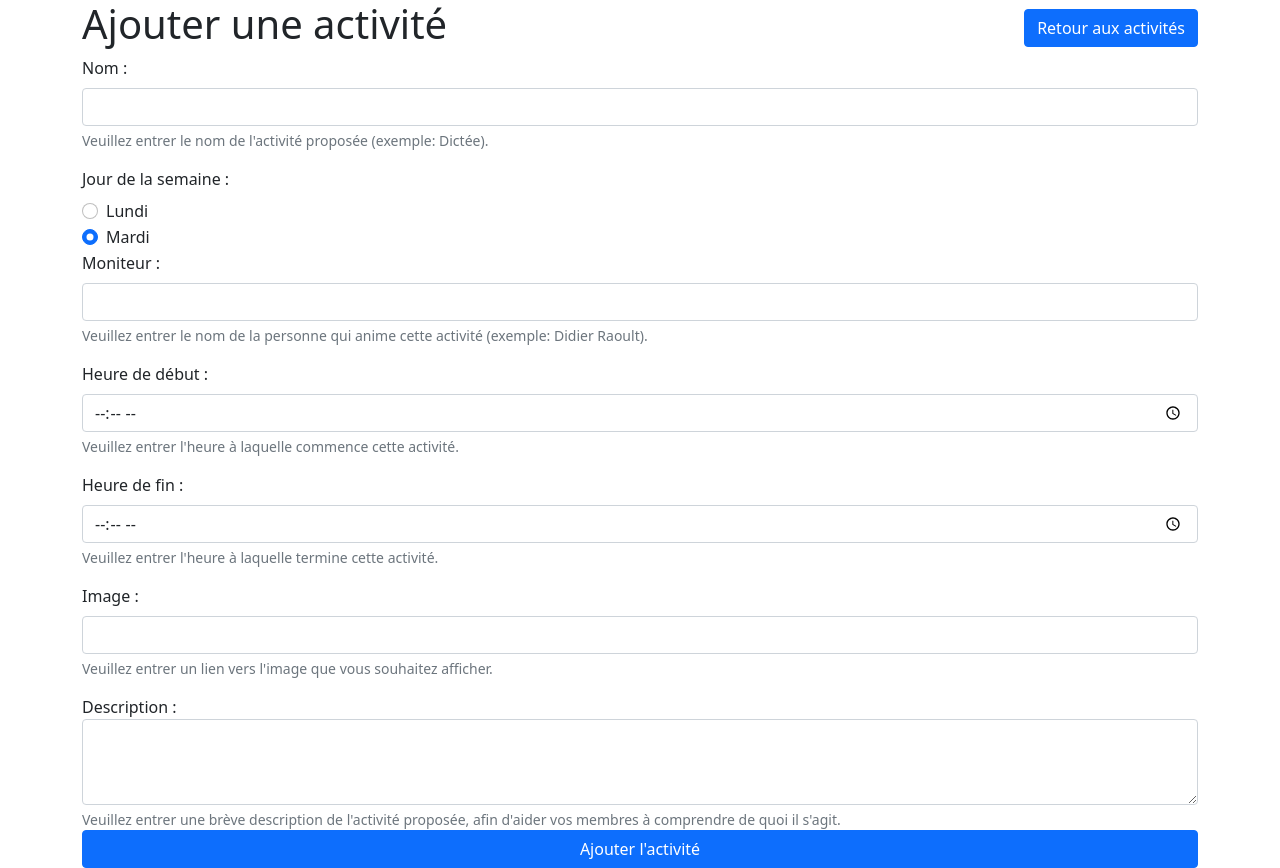
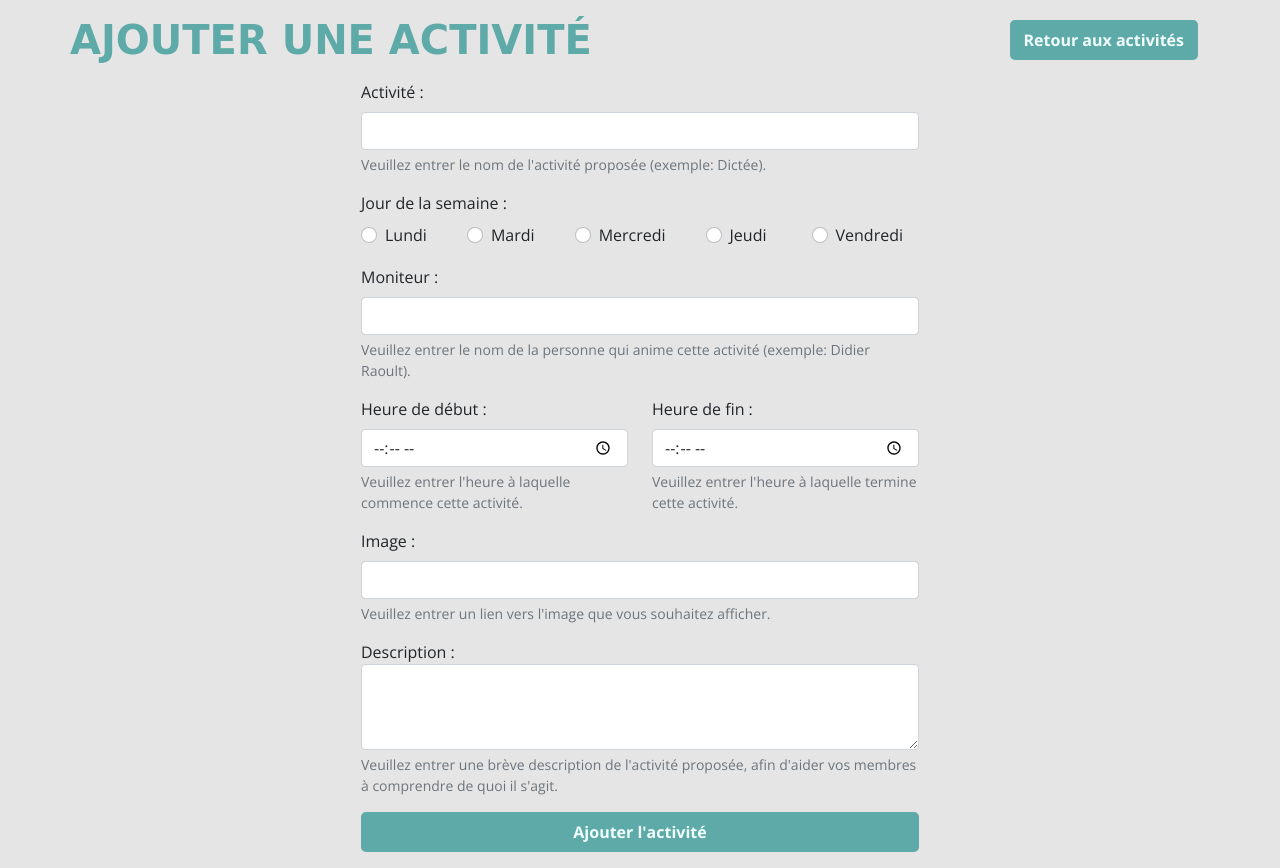
Before and after one commit to WildCodeSchool/orleans-php-202103-project-tempsloisirs, a PHP site: template src/View/Admin/Activity/add.html.twig in a window 1280 px wide. Run offline with PHP 8.4, Linux system fonts and the light colour scheme; the template is opened without the code that fills it, so the values that code supplies are empty; some libraries are stand-ins or nearby versions; some web fonts are replaced.

Commit message:
Reduced form size and centered it. Completed with days of the week.

```diff
--- a/src/View/Admin/Activity/add.html.twig
+++ b/src/View/Admin/Activity/add.html.twig
@@ -1,41 +1,73 @@
 {% extends 'layout.html.twig' %}
 
-{% block stylesheet %}<link href="https://cdn.jsdelivr.net/npm/bootstrap@5.0.0-beta3/dist/css/bootstrap.min.css" rel="stylesheet" integrity="sha384-eOJMYsd53ii+scO/bJGFsiCZc+5NDVN2yr8+0RDqr0Ql0h+rP48ckxlpbzKgwra6" crossorigin="anonymous">
+{% block stylesheet %}<link rel="stylesheet" href="/assets/css/admin.css">
 {% endblock %}
 
 {% block title %}Ajouter une activité{% endblock %}
 
 {% block content %}
-    <main class="container">
-        <header class="row admin-header d-flex justify-content-between flex-column-reverse flex-md-row">
-            <h1 class="col-12 col-md text-center text-md-start">Ajouter une activité</h1>
+    <main class="container d-flex flex-column">
+        <header class="row admin-header d-flex justify-content-between flex-column-reverse flex-md-row my-3">
+            <h1 class="h1 col-12 col-md text-center text-md-start">Ajouter une activité</h1>
             <div class="col-12 col-md d-flex justify-content-center justify-content-md-end">
-                <a class="btn btn-primary primary-btn align-self-center" href="#" role="button">Retour aux activités</a>
+                <a class="btn btn-primary primary-btn align-self-center" href="index" role="button">Retour aux activités</a>
             </div>
         </header>
 
-
-        <form>
+        <form class="w-50 align-self-center">
             <!-- Name-->
             <div class="mb-3">
-                <label for="activityName" class="form-label">Nom :</label>
+                <label for="activityName" class="form-label">Activité :</label>
                 <input type="text" class="form-control" id="activityName" aria-describedby="nameHelp">
                 <div id="nameHelp" class="form-text">Veuillez entrer le nom de l'activité proposée (exemple: Dictée).</div>
             </div>
             <!--Weekdays-->
-                <label for="weekday" class="form-label">Jour de la semaine :</label></br>
+            <div class="mb-3 row">
+                <label for="weekday" class="form-label">Jour de la semaine :
+                </label>
+                    <div class="col">
                         <div class="form-check form-check-inline">
                             <input class="form-check-input" type="radio" name="weekday" id="weekday">
                             <label class="form-check-label" for="weekday">
                                 Lundi
                             </label>
                         </div>
-                <div class="form-check">
-                    <input class="form-check-input" type="radio" name="weekday" id="weekday" checked>
+                    </div>
+                    <div class="col">
+                        <div class="form-check form-check-inline">
+                            <input class="form-check-input" type="radio" name="weekday" id="weekday">
                             <label class="form-check-label" for="weekday">
                                 Mardi
                             </label>
                         </div>
+                    </div>
+                    <div class="col">
+                        <div class="form-check form-check-inline">
+                            <input class="form-check-input" type="radio" name="weekday" id="weekday">
+                            <label class="form-check-label" for="weekday">
+                                Mercredi
+                            </label>
+                        </div>
+                    </div>
+                    <div class="col">
+                        <div class="form-check form-check-inline">
+                            <input class="form-check-input" type="radio" name="weekday" id="weekday">
+                            <label class="form-check-label" for="weekday">
+                                Jeudi
+                            </label>
+                        </div>
+                    </div>
+                    <div class="col">
+                        <div class="form-check form-check-inline">
+                            <input class="form-check-input" type="radio" name="weekday" id="weekday">
+                            <label class="form-check-label" for="weekday">
+                                Vendredi
+                            </label>
+                        </div>
+                    </div>
+            </div>
+
+
 
             <!--Instructor-->
             <div class="mb-3">
@@ -45,16 +77,18 @@
             </div>
 
             <!--Start time-->
-            <div class="mb-3">
+            <div class="row mb-3">
+                <div class="col">
                     <label for="startTime" class="form-label">Heure de début :</label>
                     <input type="time" class="form-control" id="startTime" aria-describedby="startTimeHelp">
                     <div id="statTimeHelp" class="form-text">Veuillez entrer l'heure à laquelle commence cette activité.</div>
                 </div>
                 <!--End time-->
-            <div class="mb-3">
+                <div class="col">
                     <label for="endTime" class="form-label">Heure de fin :</label>
                     <input type="time" class="form-control" id="endTime" aria-describedby="endTimeHelp">
                     <div id="endTimeHelp" class="form-text">Veuillez entrer l'heure à laquelle termine cette activité.</div>
+                </div>
             </div>
             <!--Image-->
             <div class="mb-3">
@@ -64,14 +98,14 @@
             </div>
 
             <!--Description-->
-            <div class="form-group">
+            <div class="form-group mb-3">
                 <label for="description">Description :</label>
                 <textarea class="form-control" id="description" rows="3" aria-describedby="descriptionHelp"></textarea>
                 <div id="descriptionHelp" class="form-text">Veuillez entrer une brève description de l'activité proposée, afin d'aider vos membres à comprendre de quoi il s'agit.</div>
             </div>
 
 
-            <button type="submit" class="btn btn-primary w-100">Ajouter l'activité</button>
+            <button type="submit" class="btn btn-primary w-100 mb-3">Ajouter l'activité</button>
         </form>
     </main>
 {% endblock %}
```
Lines whose indentation alone changed are shown as unchanged.
